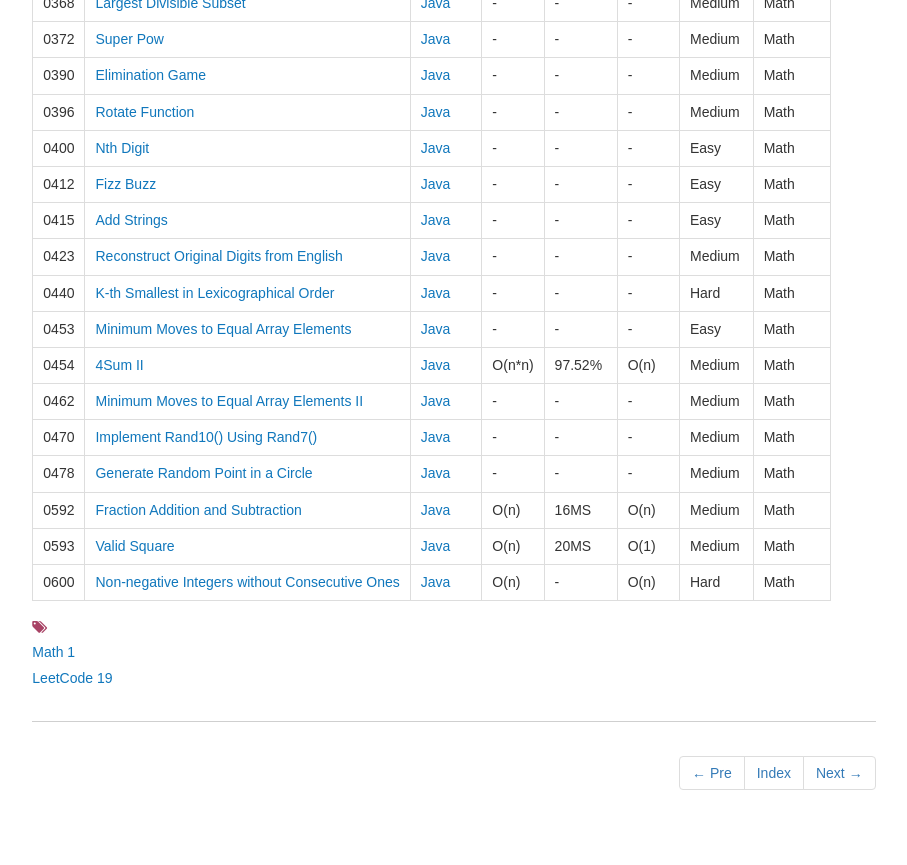
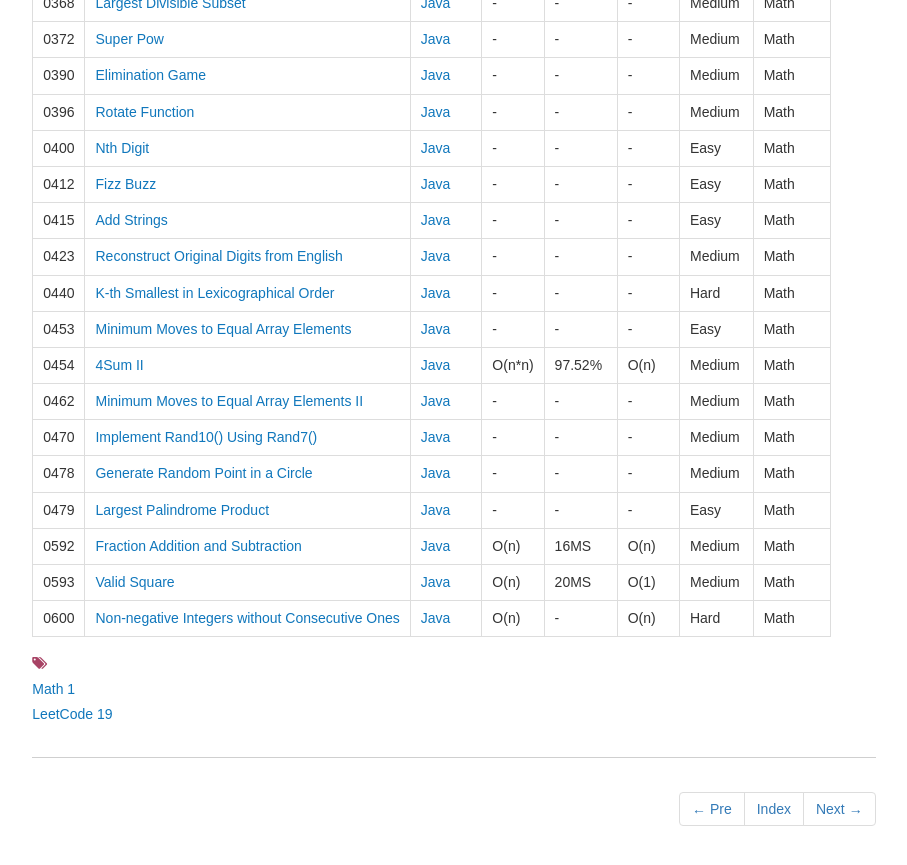
Before and after one commit to dunso/algorithm, a Jekyll site: the page built from docs/_posts/2017-12-03-Math.md, in a window 1280 px wide and 900 px high, scrolled down 1218 px. Shown: the top 865 px of the window, without its empty margins (186-1093 px from the left). Built offline with Jekyll 4.4.1, drawn with Linux system fonts in a browser that asks for light colours; nearby versions of some CDN libraries.

Commit message:
Add index of LeetCode0479.java to docs

```diff
--- a/docs/_posts/2017-12-03-Math.md
+++ b/docs/_posts/2017-12-03-Math.md
@@ -54,6 +54,7 @@ icon: file-alt
 |0462|[Minimum Moves to Equal Array Elements II](https://leetcode.com/problems/minimum-moves-to-equal-array-elements-ii/) | [Java](https://e.srl/leetcode-462/)  |-|-|-|  Medium |Math|
 |0470|[Implement Rand10() Using Rand7()](https://leetcode.com/problems/implement-rand10-using-rand7/) | [Java](https://e.srl/leetcode-470/)|-|-|-|Medium|Math|
 |0478|[Generate Random Point in a Circle](https://leetcode.com/problems/generate-random-point-in-a-circle/) | [Java](https://e.srl/leetcode-478/)|-|-|-|Medium|Math|
+|0479|[Largest Palindrome Product](https://leetcode.com/problems/largest-palindrome-product/) | [Java](https://e.srl/leetcode-479/)|-|-|-|Easy|Math|
 |0592|[Fraction Addition and Subtraction](https://leetcode.com/problems/fraction-addition-and-subtraction/)| [Java](https://e.srl/leetcode-592/)  | O(n) |16MS| O(n)  |  Medium |Math|
 |0593|[Valid Square](https://leetcode.com/problems/valid-square)| [Java](https://e.srl/leetcode-593/)  | O(n) |20MS| O(1)  |  Medium |Math|
 |0600|[Non-negative Integers without Consecutive Ones](https://leetcode.com/problems/non-negative-integers-without-consecutive-ones/) | [Java](https://e.srl/leetcode-600/)  | O(n) |-| O(n)  |  Hard |Math|
```
